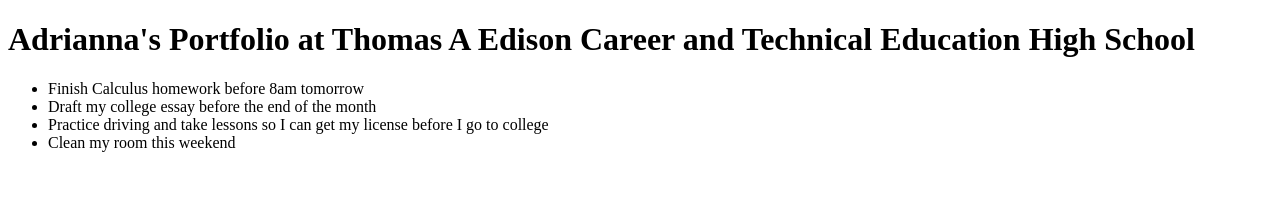
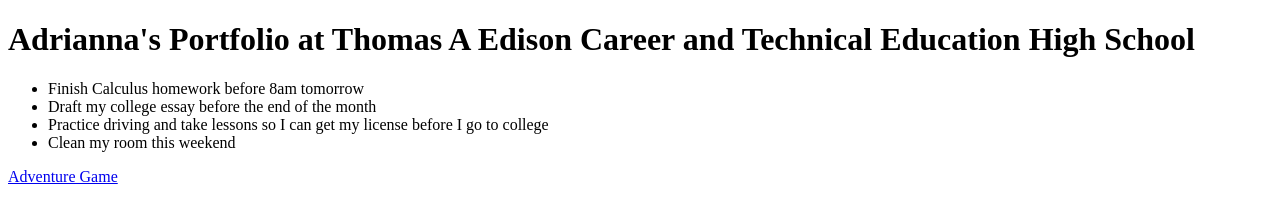
Before and after one commit to adriannas3/adriannaportfolio.github.io, a plain HTML site: page index.html in a window 1280 px wide. Drawn offline with Linux system fonts and the light colour scheme.

Commit message:
Update index.html

```diff
--- a/index.html
+++ b/index.html
@@ -16,6 +16,7 @@
       <li>Practice driving and take lessons so I can get my license before I go to college</li>
       <li>Clean my room this weekend</li>
     </ul>
+    <a href="adriannas3.github.io/Unit-6-Project" target="_blank">Adventure Game</a>
   </body>
 
 
```
